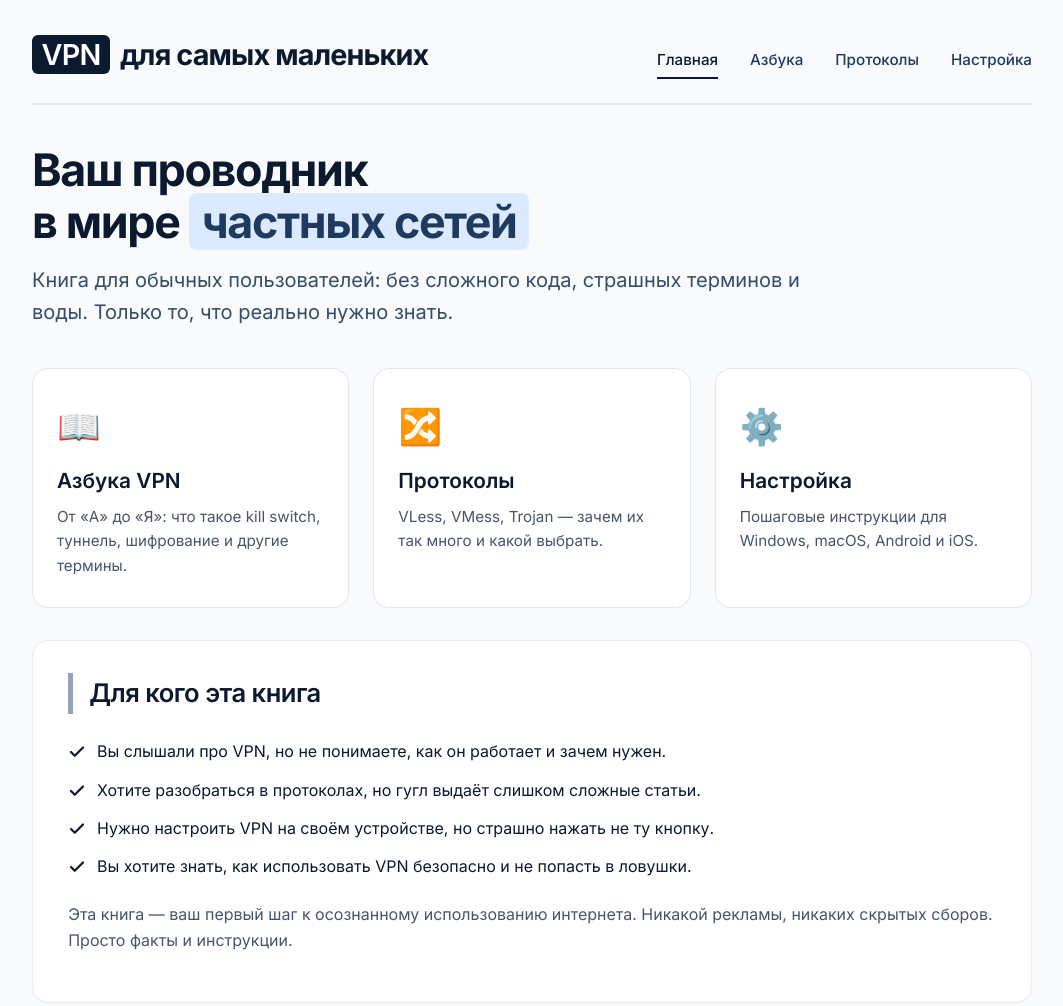
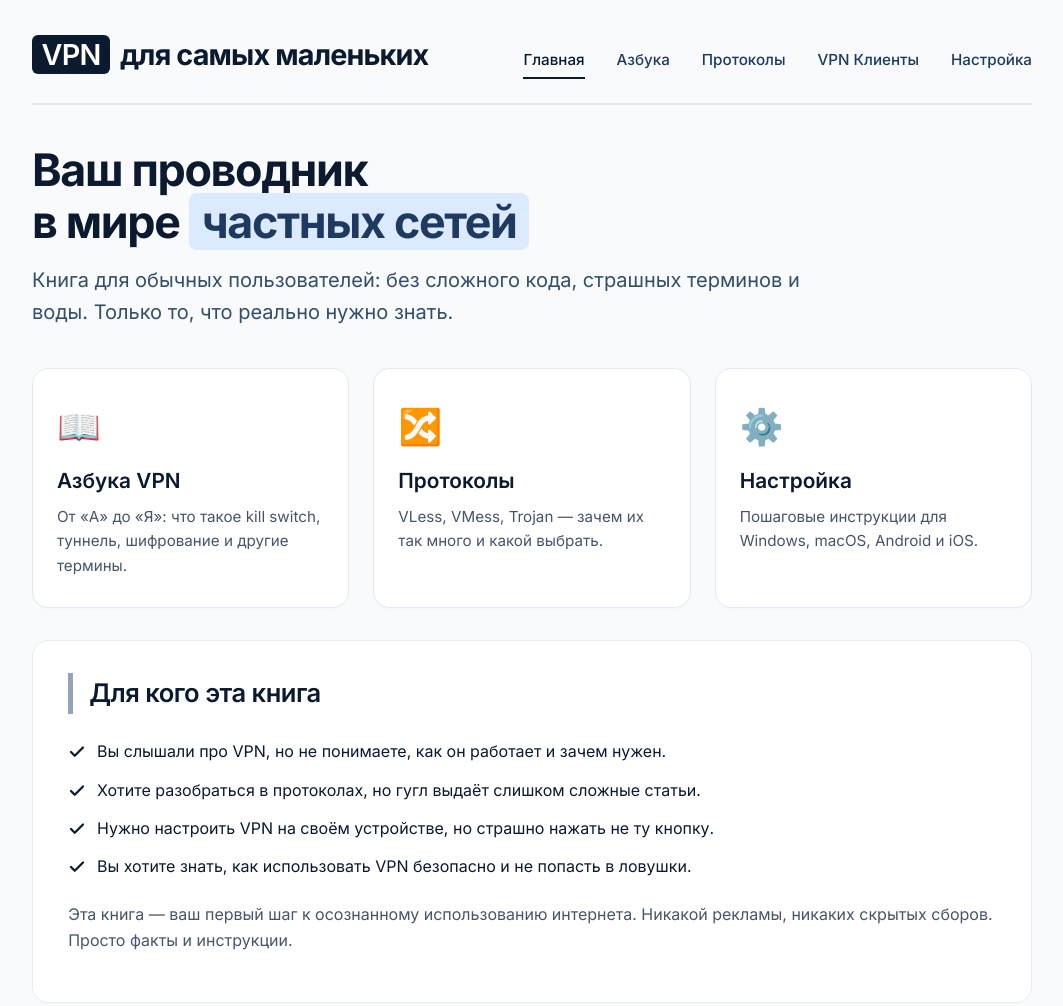
Before and after one commit to Ilya-Guyduk/vpn-book, a plain HTML site: page index.html in a window 1280 px wide. Shown: the top 1006 px of the page, without its empty margins (108-1171 px from the left). Drawn offline with Linux system fonts and the light colour scheme.

Commit message:
Update index.html

```diff
--- a/index.html
+++ b/index.html
@@ -254,6 +254,7 @@
             <a href="index.html" class="active">Главная</a>
             <a href="alphabet.html">Азбука</a>
             <a href="protocols.html">Протоколы</a>
+            <a href="vpn_clients.html">VPN Клиенты</a>
             <a href="setup.html">Настройка</a>
         </nav>
     </header>
```
